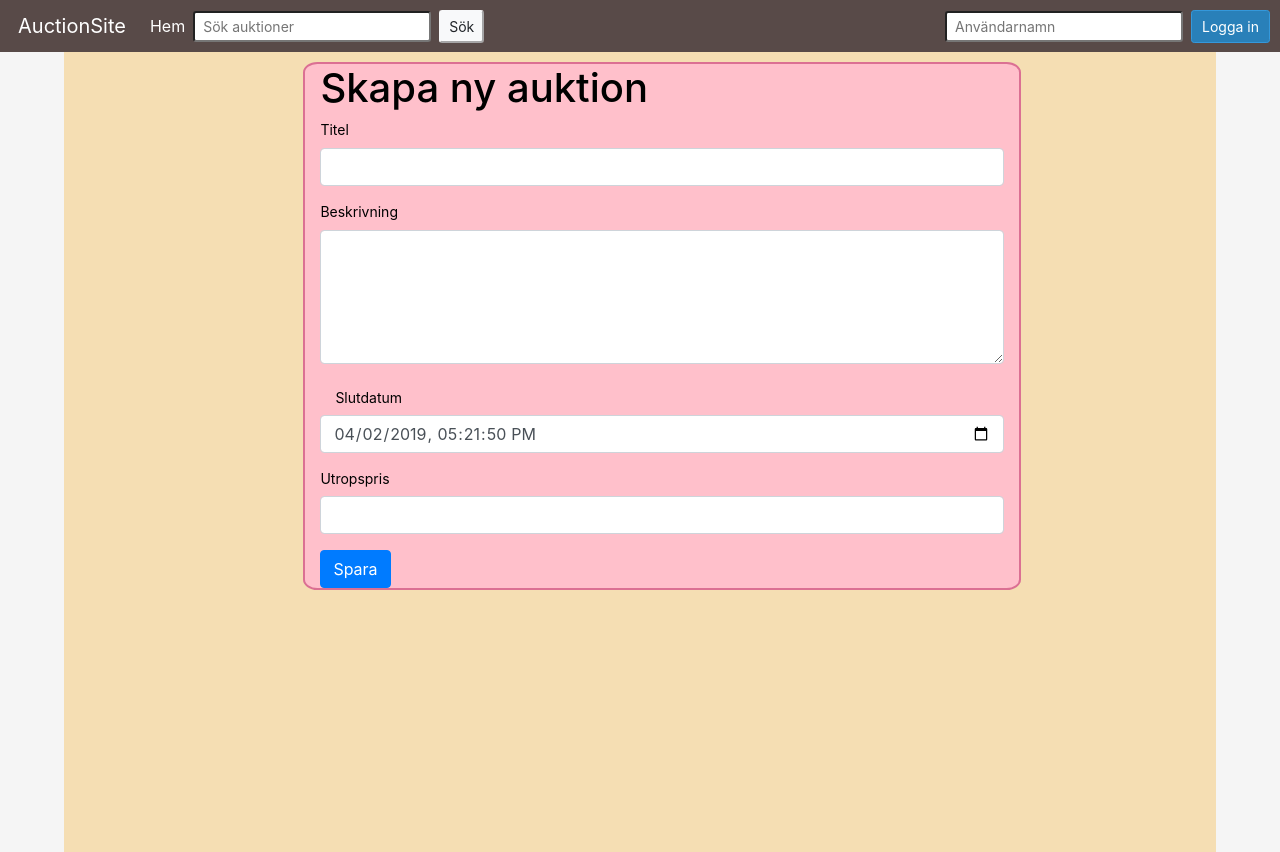
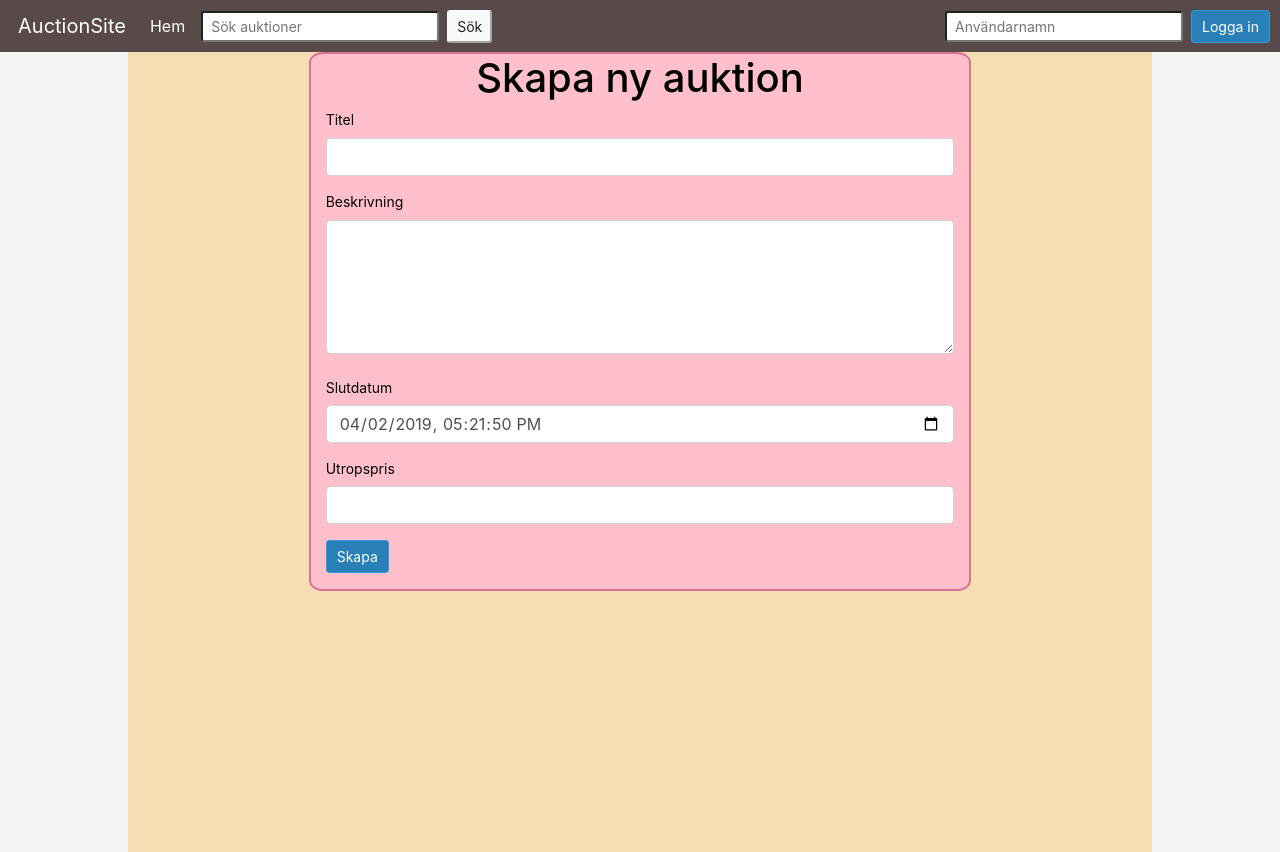
Before and after one commit to Ronnehag/Nackowski2000, a React (Create React App) app: page /newauction in a window 1280 px wide. Built offline with nearby package versions, Linux system fonts and the light colour scheme; no server answers.

Commit message:
fixade lite css

```diff
--- a/src/components/Auctions/CreateNewAuction.js
+++ b/src/components/Auctions/CreateNewAuction.js
@@ -47,26 +47,28 @@ class CreateNewAuction extends Component {
 
         return (
             <div className="createAuctionContainer">
-                <div className="col-6 createAuctionForm">
-                    <h1>Skapa ny auktion</h1>
+                <div className="col-12 col-sm-12 col-md-8 offset-md-2 offset-lg-2 col-lg-8 createAuctionForm">
+                    <h1 className="text-center">Skapa ny auktion</h1>
                     <form onSubmit={this.handleSubmit}>
                         <div className="form-group">
                             <label htmlFor="titel">Titel</label>
-                            <input type="text" onChange={this.handleChange} name="Titel" id="titel" className="form-control" required/>
+                            <input type="text" onChange={this.handleChange} name="Titel" id="titel" className="form-control" required />
                         </div>
                         <div className="form-group">
                             <label htmlFor="beskrivning">Beskrivning</label>
                             <textarea onChange={this.handleChange} className="form-control" name="Beskrivning" id="beskrivning" rows="5" required ></textarea>
                         </div>
                         <div className="form-group">
-                            <label htmlFor="slutdatum" className="col-2 col-form-label">Slutdatum</label>
+                            <label htmlFor="slutdatum" className="col-form-label">Slutdatum</label>
                             <input onChange={this.handleChange} className="form-control" name="SlutDatum" id="slutdatum" type="datetime-local" value={this.state.SlutDatum} />
                         </div>
                         <div className="form-group">
                             <label htmlFor="utropspris">Utropspris</label>
                             <input type="number" onChange={this.handleChange} name="Utropspris" id="utropspris" className="form-control" />
                         </div>
-                        <button type="submit" className="btn btn-primary">Spara</button>
+                        <div className="form-group">
+                            <button type="submit" className="btn-sm btn-custom">Skapa</button>
+                        </div>
                     </form>
                 </div>
             </div>);
--- a/src/components/Navbar/SearchForm.js
+++ b/src/components/Navbar/SearchForm.js
@@ -21,7 +21,7 @@ class SearchForm extends Component {
     }
 
     render() {
-        return (<div>
+        return (<div className="ml-2">
             <form onSubmit={this.handleSubmit} className="form-inline">
                 <div className="input-group">
                     <input type="text" onChange={this.handleChange} name="searchText" id="searchText" className="form-control-sm" placeholder="Sök auktioner" />
--- a/src/components/Navbar/SignedInLinks.js
+++ b/src/components/Navbar/SignedInLinks.js
@@ -15,7 +15,7 @@ export class SignedInLinks extends Component {
             <div>
                 <div className="form-inline">
                     <div className="input-group">
-                        <span className="navbar-text">{username}</span>
+                        <span className="navbar-text text-white mr-2"><strong>{username}</strong></span>
                     </div>
                     <div className="input-group">
                         <Link to="/newauction" className="nav-link">Ny auktion</Link>
--- a/src/index.css
+++ b/src/index.css
@@ -38,7 +38,7 @@ code {
   flex-direction: column;
   font-size: calc(6px + 1vmin);
   color: black;
-  max-width: 90%;
+  max-width: 80%;
 }
 .container-fluid{
   padding: 0;
@@ -101,12 +101,7 @@ img{
 
 
 /*CREATE AUCTION*/
-.createAuctionContainer{
-  padding-top: 10px;
-  padding-left: 20%;
-}
 .createAuctionForm{
-  min-width: 80%;
   background-color: pink;
   border: 2px solid palevioletred;
   border-radius: 2%;
```
